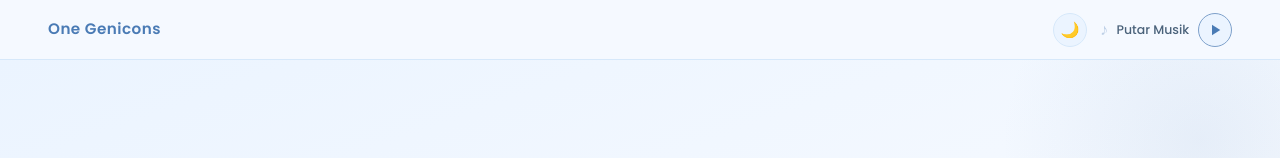
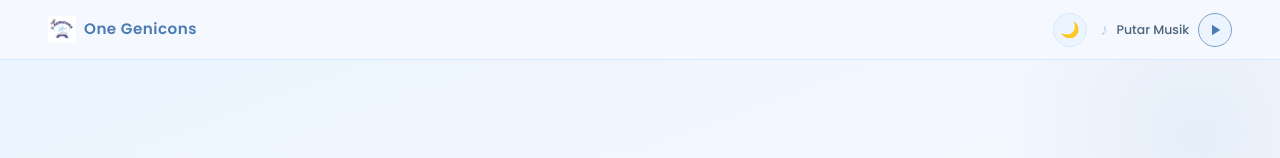
Before and after one commit to Langg-r/TJKT, a plain HTML site: page index.html in a window 1280 px wide. Shown: the top 158 px of the page. Drawn offline with Linux system fonts and the light colour scheme.

Commit message:
Update index.html

```diff
--- a/index.html
+++ b/index.html
@@ -26,7 +26,7 @@
   <!-- NAVBAR -->
   <nav class="navbar">
     <div class="nav-brand">
-      <img src="Foto/logo.png" alt="Logo" class="nav-logo" onerror="this.style.display='none'" />
+      <img src="Foto/logoo.png" alt="Logo" class="nav-logo" onerror="this.style.display='none'" />
       One Genicons
     </div>
     <div class="nav-right">
```
